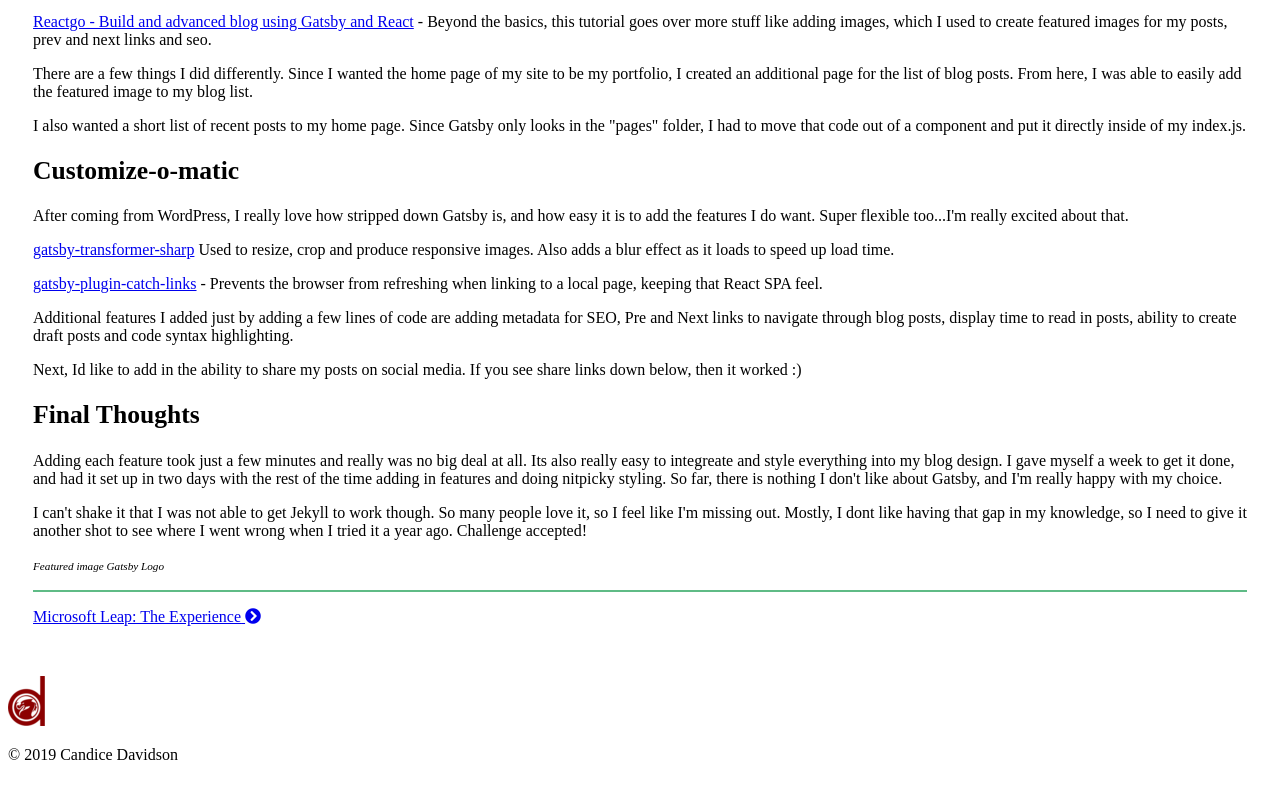
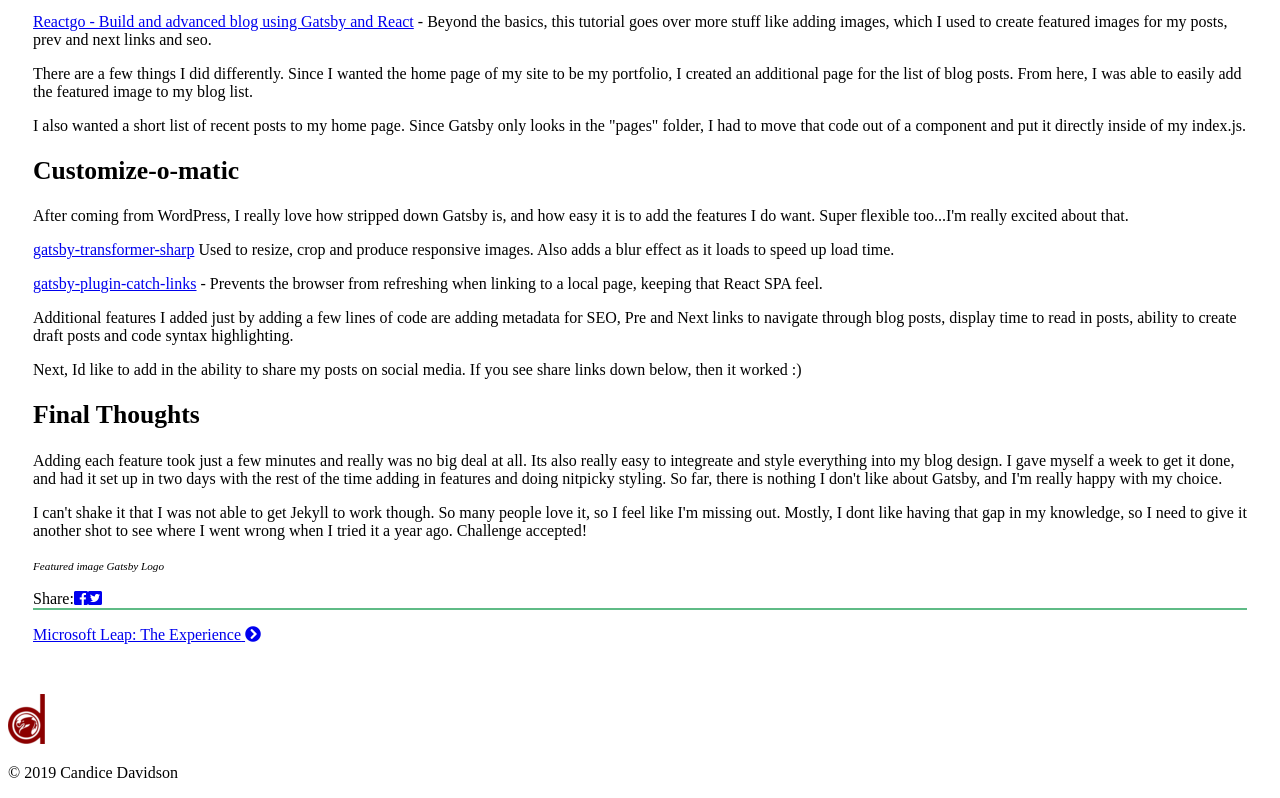
Before and after one commit to cndragn/candav-gatsby, a Gatsby site: page /blog/react-gatsby-blog/ in a window 1280 px wide. Shown: the part 1076-1874 px from the top of the page. Built offline with nearby package versions, Linux system fonts and the light colour scheme; Gatsby itself is replaced by a stand-in of ours.

Commit message:
add social media sharing

```diff
--- /dev/null
+++ b/src/components/Share.js
@@ -0,0 +1,22 @@
+import React from 'react';
+
+const Share = (props) => {
+	const twitter = `https://twitter.com/intent/tweet?url=${props.url +
+		props.pathname}&text=${props.title} by @CandiceDavidson`;
+
+	const fb = `https://www.facebook.com/sharer/sharer.php?u=${props.url + props.pathname}`;
+
+	return (
+		<div className="share">
+			Share:
+			<a className="facebook" href={fb} target="blank">
+				<i class="fab fa-facebook-square" />
+			</a>
+			<a className="twitter" href={twitter} target="blank">
+				<i class="fab fa-twitter-square" />
+			</a>
+		</div>
+	);
+};
+
+export default Share;
--- a/src/css/style.css
+++ b/src/css/style.css
@@ -201,16 +201,20 @@ body .blog {
 	list-style-type: none;
 }
 
-/* MEDIA QUERY */
-@media screen and (max-width: 850px) {
+/* SHARE */
+.share a:hover {
+	opacity: 0.7;
 }
-@media screen and (min-width: 768px) {
-	.social .nav {
-		width: 50%;
-		margin: 0 auto;
-	}
+.share .fab {
+	font-size: 1.4rem;
+	margin: 0 0.4rem;
 }
-
+.share .facebook {
+	color: #3c5a99;
+}
+.share .twitter {
+	color: #1da1f2;
+}
 /* SYNTAX HIGHLIGHTING
  */
 code {
@@ -220,6 +224,16 @@ code {
 	padding-right: 1em;
 	padding-left: 0.75em;
 	border-left: 0.25em solid #20a2ce;
+}
+
+/* MEDIA QUERY */
+@media screen and (max-width: 850px) {
+}
+@media screen and (min-width: 768px) {
+	.social .nav {
+		width: 50%;
+		margin: 0 auto;
+	}
 }
 
 @media screen and (max-width: 769px) {
--- a/src/templates/blog-post.js
+++ b/src/templates/blog-post.js
@@ -1,9 +1,12 @@
 import React from 'react';
+import { graphql } from 'gatsby';
+
 import Layout from '../components/layout';
 import PrevNext from '../components/PrevNext';
 import Img from 'gatsby-image';
 import Metatags from '../components/Metatags';
-import { graphql } from 'gatsby';
+import Share from '../components/Share';
+
 import '../css/blog.css';
 
 function BlogPost({ data, location, pageContext }) {
@@ -29,6 +32,7 @@ function BlogPost({ data, location, pageContext }) {
 					<div className="blog-entry">
 						<p className="time">Time to read: {post.timeToRead} min</p>
 						<div dangerouslySetInnerHTML={{ __html: post.html }} />
+						<Share title={title} url={url} pathname={location.pathname} />
 						<PrevNext prev={prev && prev.node} next={next && next.node} />
 					</div>
 				</div>
```
